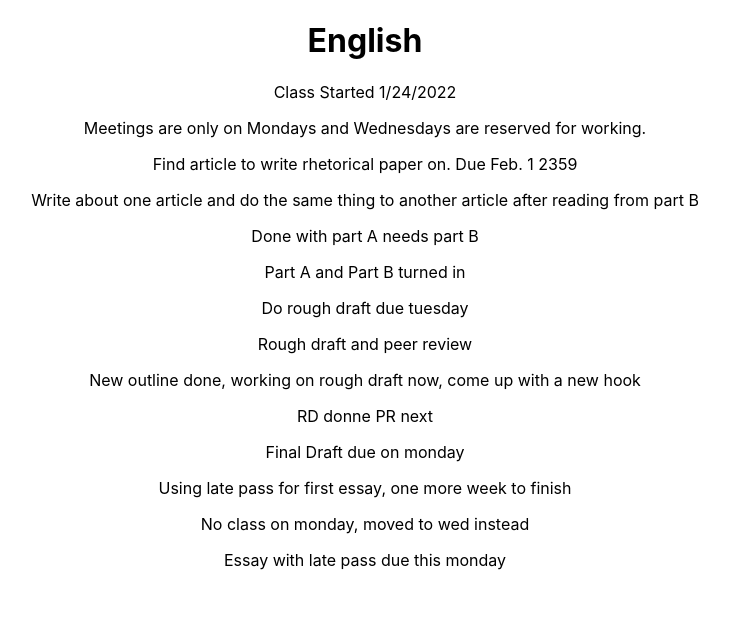
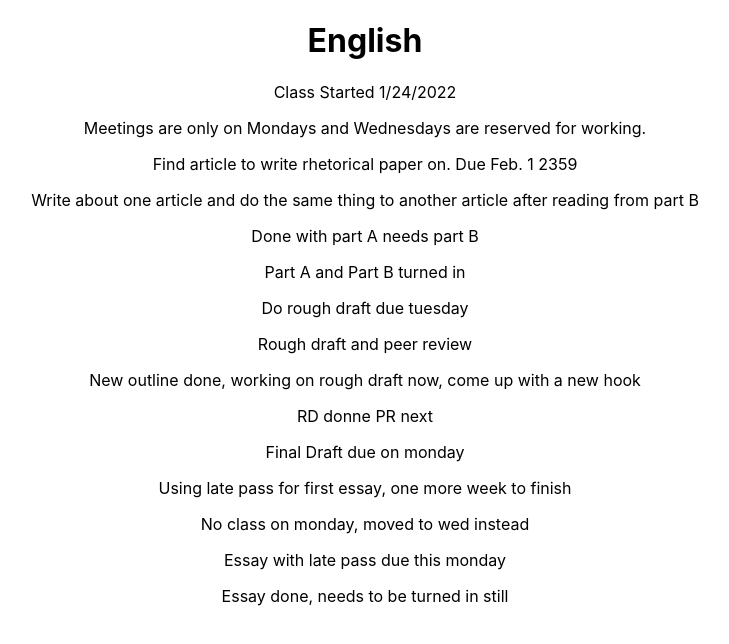
Before and after one commit to jsoomie/school-notebook, a React (Create React App) app: page /english in a window 1280 px wide. Shown: the top 644 px of the page, without its empty margins (275-1004 px from the left). Built offline with nearby package versions, Linux system fonts and the light colour scheme.

Commit message:
chore: update english with essay

```diff
--- a/src/pages/English/English.tsx
+++ b/src/pages/English/English.tsx
@@ -25,6 +25,7 @@ export const English = () => {
       <p>Using late pass for first essay, one more week to finish</p>
       <p>No class on monday, moved to wed instead</p>
       <p>Essay with late pass due this monday</p>
+      <p>Essay done, needs to be turned in still</p>
     </div>
   );
 };
```
